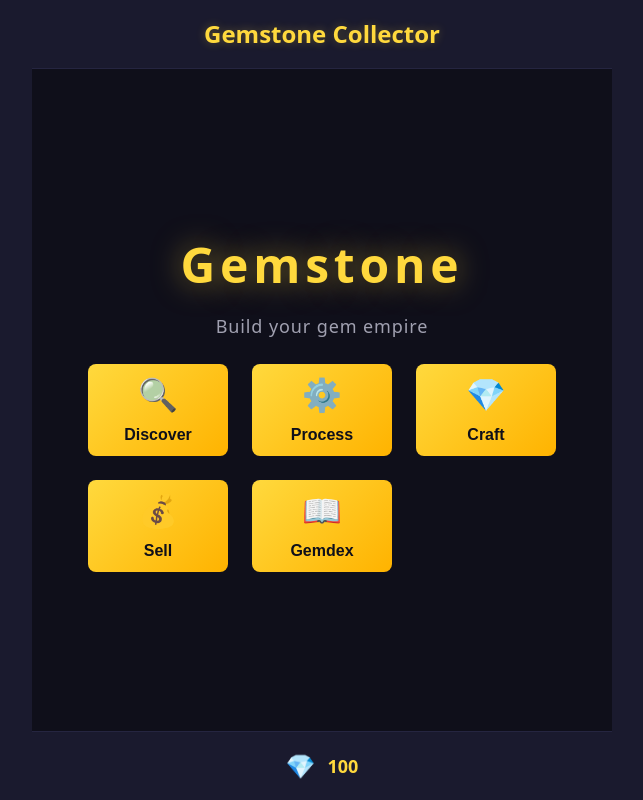
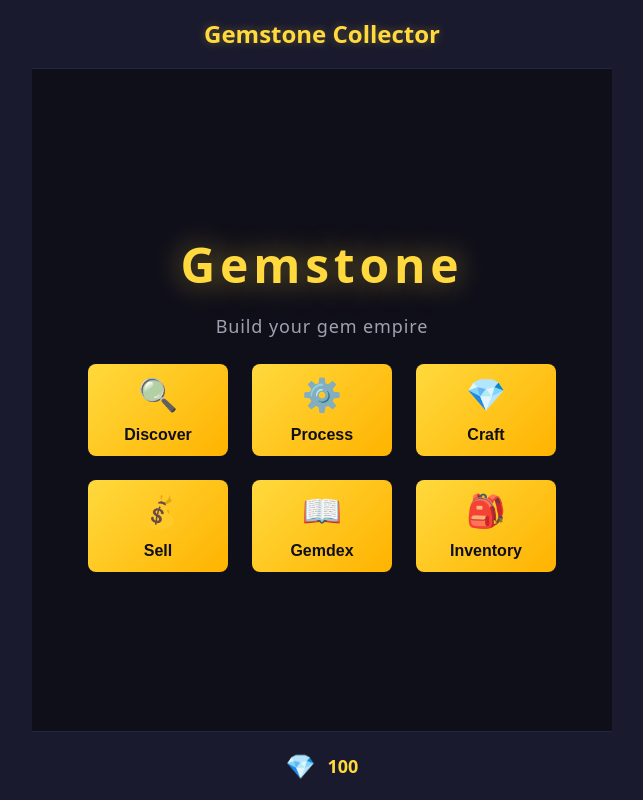
Before and after one commit to grenmester/gemcraft, a React (Vite) app: page / in a window 1280 px wide. Shown: the whole page, without its empty margins (318-961 px from the left). Built offline with nearby package versions, Linux system fonts and the light colour scheme.

Commit message:
feat: add Inventory to menu navigation

```diff
--- a/src/App.jsx
+++ b/src/App.jsx
@@ -9,6 +9,7 @@ import ChipReveal from './components/ChipReveal';
 import SieveSort from './components/SieveSort';
 import LocationMap from './components/LocationMap';
 import Gemdex from './components/Gemdex';
+import Inventory from './components/Inventory';
 import DebugPanel from './components/DebugPanel';
 import './App.css';
 
@@ -48,6 +49,9 @@ function GameContent() {
     case 'gemdex':
       phaseContent = <Gemdex />;
       break;
+    case 'inventory':
+      phaseContent = <Inventory />;
+      break;
     default:
       phaseContent = <Menu />;
   }
--- a/src/components/Menu.jsx
+++ b/src/components/Menu.jsx
@@ -6,7 +6,8 @@ const menuButtons = [
   { label: 'Process', phase: GAME_PHASES.PROCESS, icon: '⚙️' },
   { label: 'Craft', phase: GAME_PHASES.CRAFT, icon: '💎' },
   { label: 'Sell', phase: GAME_PHASES.SELL, icon: '💰' },
-  { label: 'Gemdex', phase: 'gemdex', icon: '📖' }
+  { label: 'Gemdex', phase: 'gemdex', icon: '📖' },
+  { label: 'Inventory', phase: 'inventory', icon: '🎒' }
 ];
 
 export default function Menu() {
```
